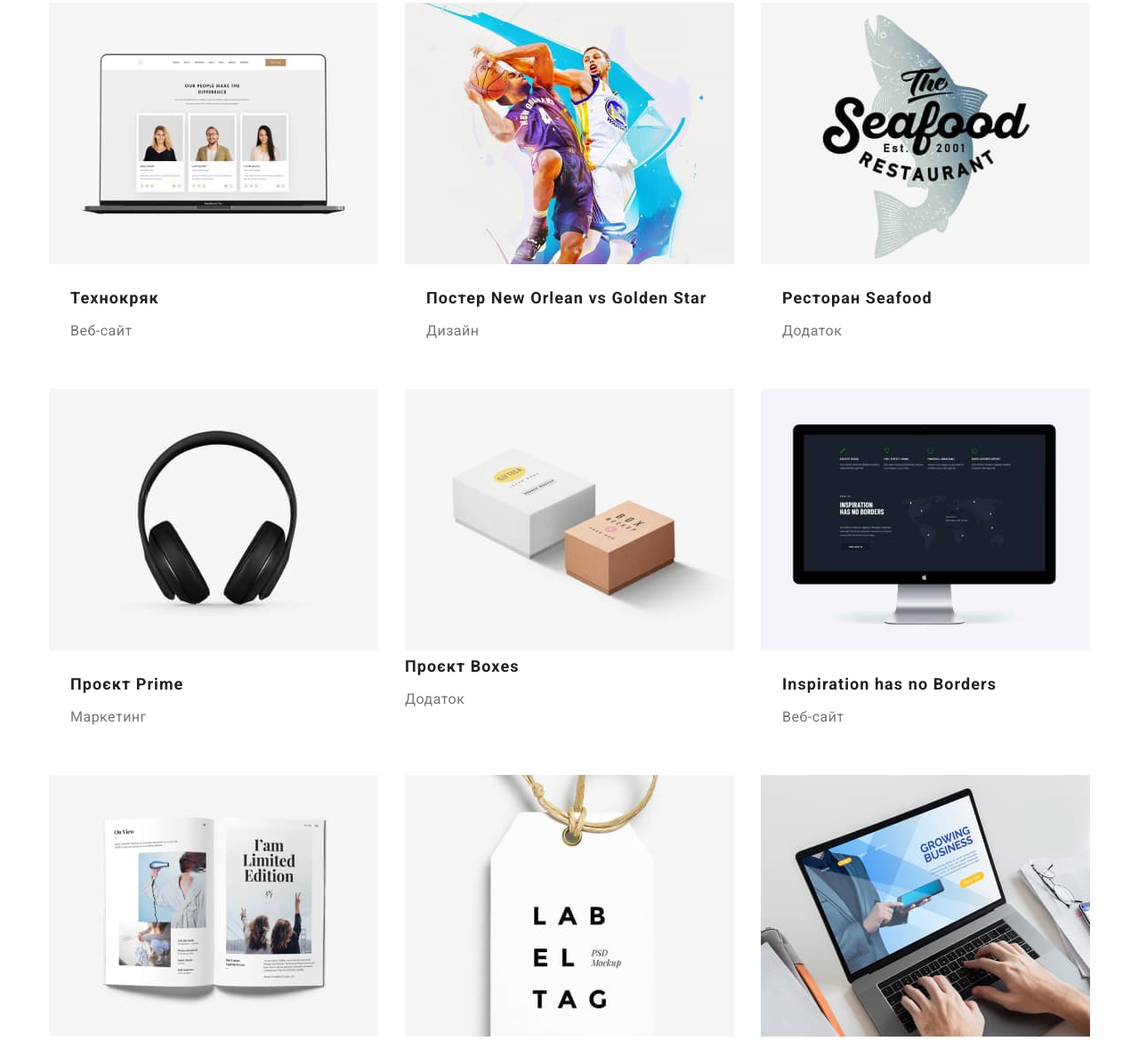
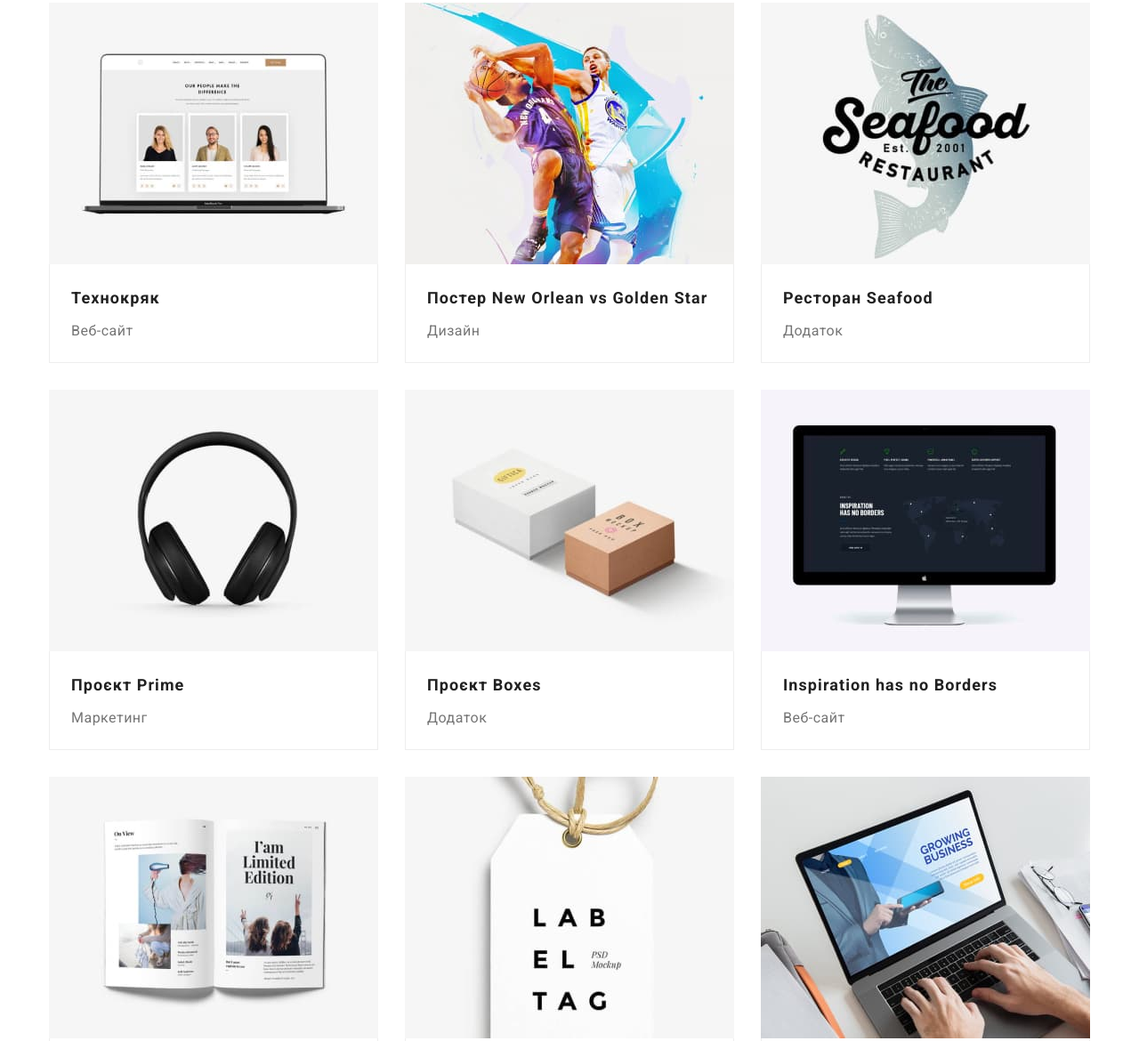
Before and after one commit to TarasDer/goit-markup-hw-03, a plain HTML site: page portfolio.html in a window 1280 px wide. Shown: the part 244-1414 px from the top of the page at 89% size. Drawn offline with nearby package versions, Linux system fonts and the light colour scheme.

Commit message:
додає рамки у портфоліо

```diff
--- a/css/styles.css
+++ b/css/styles.css
@@ -392,6 +392,9 @@ footer .logo-second {
 
 .typeofworks{
   padding: 20px 24px;
+  border-left:#EEEEEE solid 1px;
+  border-right:#EEEEEE solid 1px;
+  border-bottom:#EEEEEE solid 1px;
 }
 
 .works .works-title {
--- a/portfolio.html
+++ b/portfolio.html
@@ -112,7 +112,7 @@
                 width="370"
                 height="294"
               />
-              <div class="typofworks">
+              <div class="typeofworks">
                 <h2 class="works-title">Проєкт <span lang="en">Boxes</span></h2>
                 <p class="description">Додаток</p>
               </div>
```
